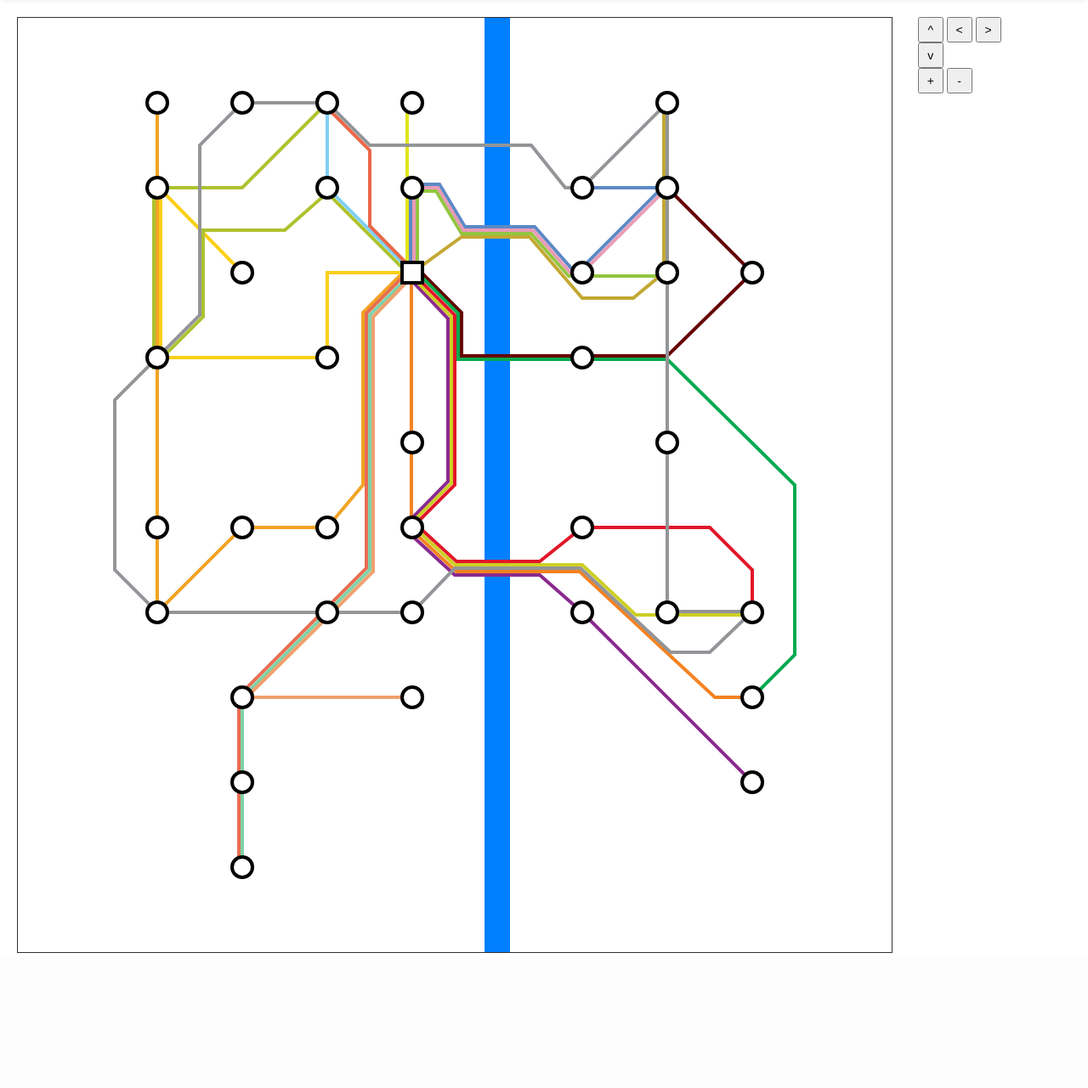
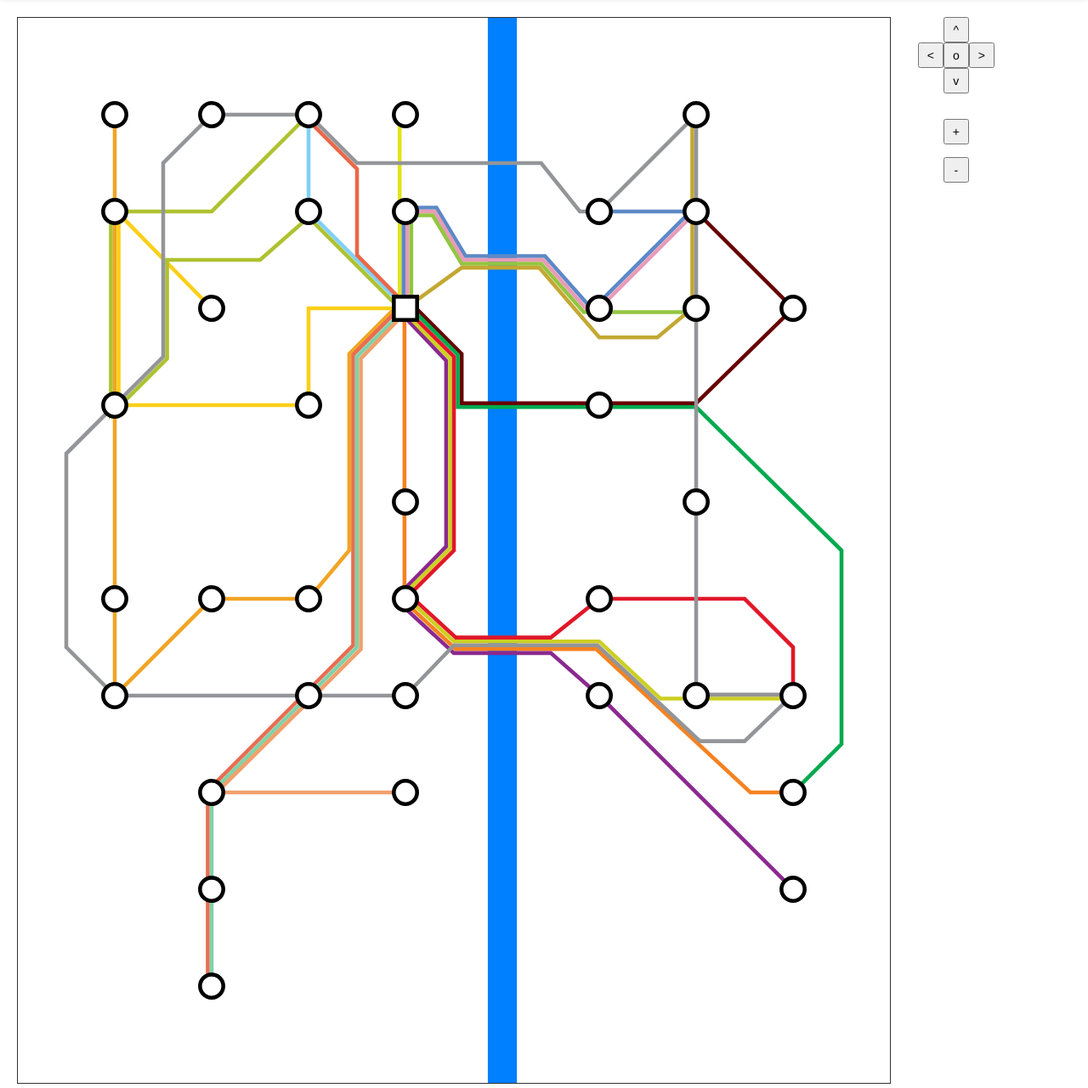
Before and after one commit to luke-barnett/Hamilton-Bus-Routes, a PHP site: page / in a window 1280 px wide. Shown: the part 42-1323 px from the top of the page at 85% size. Before the commit the page ends 1169 px from the top, so only its background shows below. Run offline with PHP 8.4, Linux system fonts and the light colour scheme; some libraries are stand-ins or nearby versions.

Commit message:
Tidied panning controls. Added reset button. Made mouse zoom only capture over the map.

```diff
--- a/css/style.css
+++ b/css/style.css
@@ -1,24 +1,41 @@
 #control-wrapper {
-	width: 100px;
-	height: 100px;
+	float:left;
 }
 
 #control-wrapper button {
 	height: 30px;
 	width: 30px;
+	float:left;
 }
 
-#control-pan {
-
+#pan-up, #pan-down {
+	margin-left:30px;
+	clear:both;
 }
 
-#control-zoom {
+#pan-left {
+	clear:both
+}
 
+#zoom-in {
+	margin-top:30px;
+	margin-left:30px;
+	clear:both;
+}
+
+#zoom-out {
+	margin-top:15px;
+	margin-left:30px;
+	clear:both;
+}
+
+#sidebar {
+	float:left;
+	clear:both;
+	margin-top:30px;
 }
 
 svg {
-	width: 100%;
-	height: 1100px;
 	border: 1px solid;
 }
 
@@ -43,3 +60,7 @@ svg {
 .unselected-route {
 	opacity: 0.2;
 }
+
+.clear {
+	clear:both;
+}
--- a/index.html
+++ b/index.html
@@ -117,18 +117,15 @@
 			</div>
 			<div class="span2">
 				<div id="control-wrapper">
-					<div id="control-pan">
-						<button type="button" onclick="pan(0,-1 * defaultPan);"> ^</button>
-						<button type="button" onclick="pan(-1 * defaultPan,0);"><</button>
-						<button type="button" onclick="pan(defaultPan,0);">></button>
-						<button type="button" onclick="pan(0,defaultPan);">v</button>
-					</div>
-					<div id="control-zoom">
-						<button type="button" onclick="zoom(defaultZoomIn);">+</button>
-						<button type="button" onclick="zoom(defaultZoomOut);">-</button>
-					</div>
+					<button id="pan-up" type="button" onclick="pan(0,-1 * defaultPan);"> ^</button>
+					<button id="pan-left" type="button" onclick="pan(-1 * defaultPan,0);"><</button>
+					<button id="pan-zoom-reset" type="button" onclick="resetPanZoom();">o</button>
+					<button id="pan-right" type="button" onclick="pan(defaultPan,0);">></button>
+					<button id="pan-down" type="button" onclick="pan(0,defaultPan);">v</button>
+					<button id="zoom-in" type="button" onclick="zoom(defaultZoomIn);">+</button>
+					<button id="zoom-out" type="button" onclick="zoom(defaultZoomOut);">-</button>
 				</div>
-				<div id="sidebar" />
+				<div id="sidebar"/>
 			</div>
 			</div>
 		</div>
--- a/js/application.js
+++ b/js/application.js
@@ -95,19 +95,18 @@ var currentZoomLevel = 1;
 var defaultPan = 20;
 var defaultZoomIn = 0.8;
 var defaultZoomOut = 1.25; //Because 1/0.8 = 1.25. Need both of these to be whole fractions so we dont loose precision.
+var defaultViewBoxValue = '0 0 900 1100';
 
 //Mouse panning global vars
-var lastMouseEvent;
+var lastMouseEvent = null;
 var mouseCurrentlyPanning = false;
 
 function reset(){
 	console.log("reset");
 	$("#sidebar").empty();
 
-
 	resetRoutes();
 	resetStops();
-
 }
 
 function resetRoutes(){
@@ -227,7 +226,7 @@ function initStops(){
 function initSvgVars(){
 	//Set a global variable to point to the svg map.
 	svgMapElement = $('#svg-map')[0];
-	svgMapElement.setAttribute('viewBox', '0 0 900 1100');
+	svgMapElement.setAttribute('viewBox', defaultViewBoxValue);
 }
 
 function initKeyboardListener(){
@@ -239,11 +238,11 @@ function initMouseListener(){
 	//Add listeners for mouse wheel
 	if(navigator.userAgent.toLowerCase().indexOf('webkit') >= 0){
 		//Chrome/Safari
-		window.addEventListener('mousewheel', handleMouseWheelEvent, false);
+		svgMapElement.addEventListener('mousewheel', handleMouseWheelEvent, false);
 	}
 	else{
 		//Others
-		window.addEventListener('DOMMouseScroll', handleMouseWheelEvent, false);
+		svgMapElement.addEventListener('DOMMouseScroll', handleMouseWheelEvent, false);
 	}
 
 	//Add listeners for mouse up/down/move
@@ -292,6 +291,11 @@ function pan(xStep, yStep){
 
 	//Set the attribute to the new values
 	svgMapElement.setAttribute('viewBox', viewBoxValues.join(' '));
+}
+
+function resetPanZoom(){
+	svgMapElement.setAttribute('viewBox', defaultViewBoxValue);
+	currentZoomLevel = 1;
 }
 
 function handleKeyEvent(evt){
```
